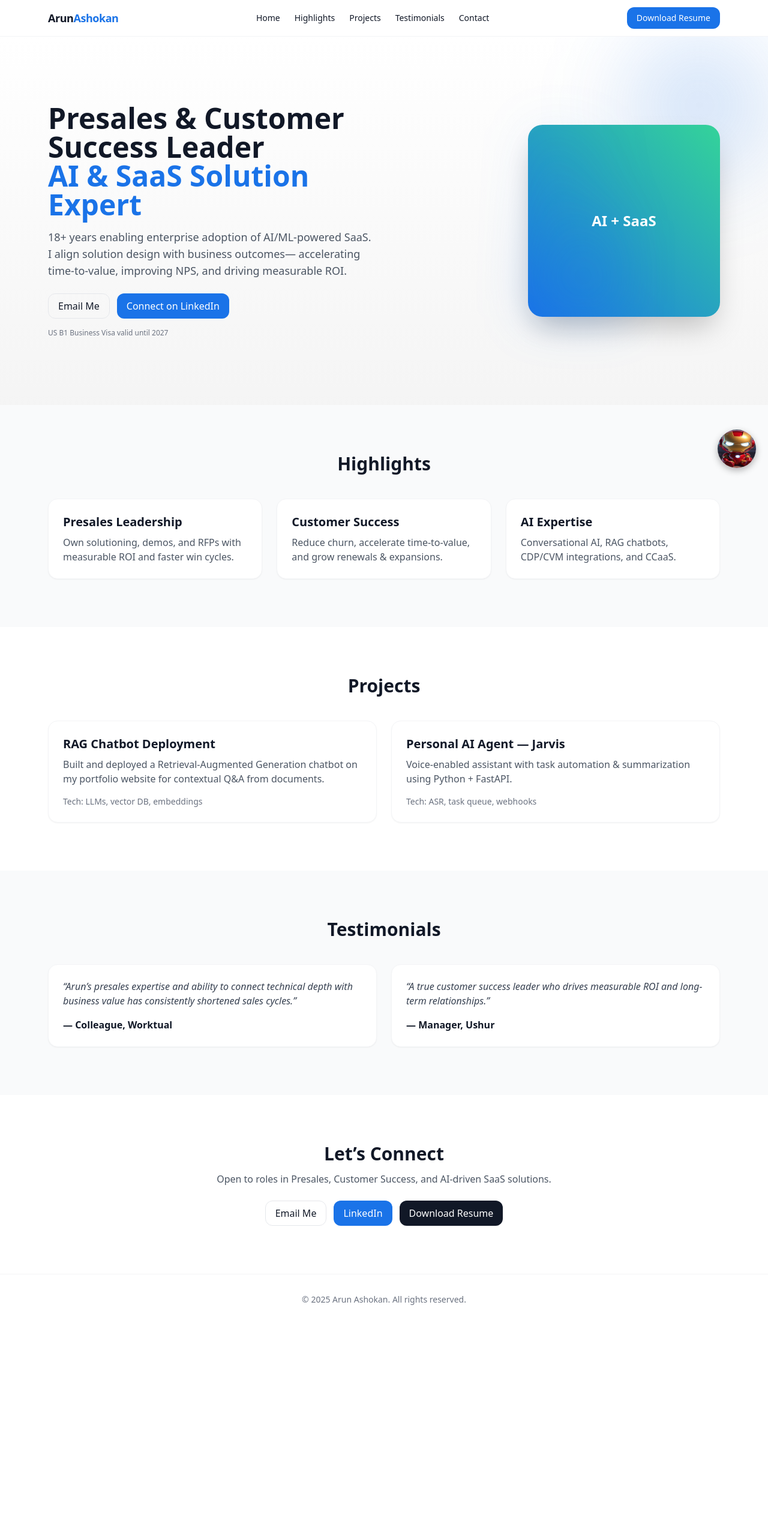
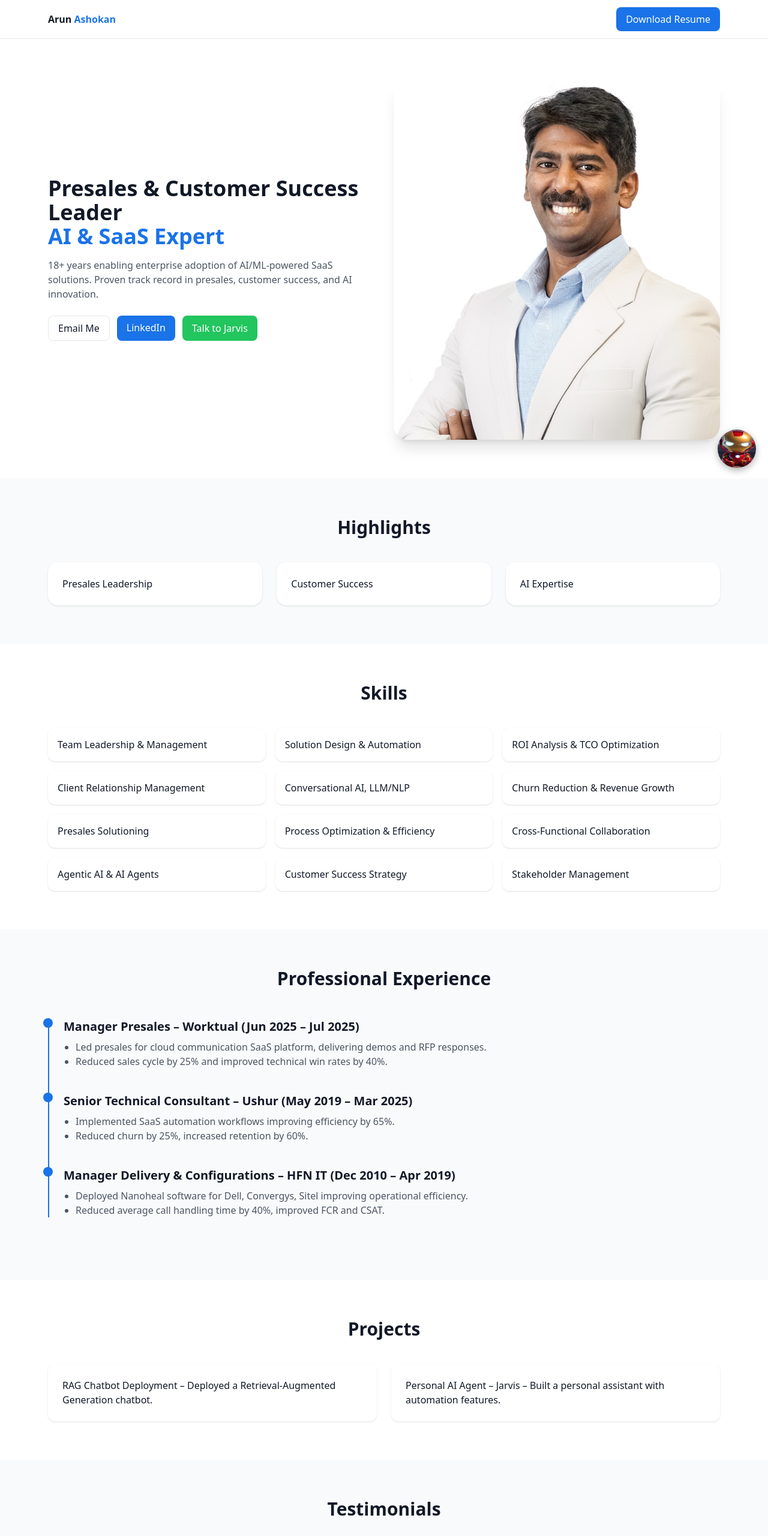
Before and after one commit to hi5arun/portfoliotest, a plain HTML site: page index.html in a window 1280 px wide. Shown: the top 2560 px of the page at 60% size. Before the commit the page ends 2208 px from the top, so only its background shows below. Drawn offline with nearby package versions, Linux system fonts and the light colour scheme.

Commit message:
Update index.html

```diff
--- a/index.html
+++ b/index.html
@@ -3,293 +3,138 @@
 <head>
   <meta charset="utf-8" />
   <meta name="viewport" content="width=device-width, initial-scale=1" />
-  <title>Arun Ashokan | Presales & Customer Success Leader</title>
-  <meta name="description" content="Arun Ashokan — Presales Manager & Customer Success Leader with AI & SaaS expertise.">
-  <meta property="og:title" content="Arun Ashokan | Presales & Customer Success Leader" />
-  <meta property="og:description" content="AI + SaaS solutions, RAG chatbot, and Customer Success outcomes." />
-  <meta property="og:type" content="website" />
-  <meta property="og:url" content="https://hi5arun.github.io/portfolio/" />
-  <link rel="icon" href="img/favicon.png" />
-  <!-- Tailwind via CDN (no build step) -->
+  <title>Arun Ashokan | Portfolio</title>
   <script src="https://cdn.tailwindcss.com"></script>
-  <script>
-    // Tailwind customization: brand colors
-    tailwind.config = {
-      theme: {
-        extend: {
-          colors: {
-            brand: {
-              primary: "#1A73E8",   // Royal Blue
-              accent: "#34D399",    // Bright Green
-              gray: "#E5E5E5"
-            }
-          }
-        }
-      }
-    }
-  </script>
-  <!-- AOS animations -->
+  <script>tailwind.config={theme:{extend:{colors:{brand:{primary:'#1A73E8',accent:'#34D399'}}}}}</script>
   <link rel="stylesheet" href="https://unpkg.com/aos@2.3.4/dist/aos.css" />
-  <link rel="stylesheet" href="assets/css/custom.css" />
 </head>
 <body class="bg-white text-gray-900 antialiased">
-  <!-- Sticky Header -->
-  <header class="sticky top-0 z-50 backdrop-blur bg-white/70 border-b border-gray-100">
-    <div class="max-w-6xl mx-auto px-4 py-3 flex items-center justify-between">
-      <a href="#" class="font-bold text-lg tracking-tight">Arun<span class="text-brand-primary">Ashokan</span></a>
-      <nav class="hidden md:flex items-center gap-6 text-sm">
-        <a href="#home" class="hover:text-brand-primary">Home</a>
-        <a href="#highlights" class="hover:text-brand-primary">Highlights</a>
-        <a href="#projects" class="hover:text-brand-primary">Projects</a>
-        <a href="#testimonials" class="hover:text-brand-primary">Testimonials</a>
-        <a href="#contact" class="hover:text-brand-primary">Contact</a>
-      </nav>
-      <a href="https://drive.google.com/uc?export=download&id=1WT1bzr0M_eLK9WXrUpdb36i26VXyxB3c" target="_blank"
-         class="inline-flex items-center rounded-xl bg-brand-primary px-4 py-2 text-white text-sm font-medium hover:opacity-90 transition">
-        Download Resume
-      </a>
+<header class="sticky top-0 bg-white/80 backdrop-blur z-50 border-b">
+  <div class="max-w-6xl mx-auto flex justify-between items-center px-4 py-3">
+    <span class="font-bold">Arun <span class="text-brand-primary">Ashokan</span></span>
+    <a href="https://drive.google.com/uc?export=download&id=1WT1bzr0M_eLK9WXrUpdb36i26VXyxB3c" target="_blank" class="bg-brand-primary text-white px-4 py-2 rounded-lg">Download Resume</a>
   </div>
 </header>
 
-  <!-- Hero -->
-  <section id="home" class="relative overflow-hidden">
-    <div class="absolute inset-0 -z-10 bg-gradient-to-b from-white to-brand-gray/40"></div>
-    <!-- decorative gradient blob -->
-    <div class="pointer-events-none absolute -top-24 -right-24 w-[420px] h-[420px] rounded-full bg-[radial-gradient(circle_at_center,rgba(26,115,232,0.25),transparent_60%)] blur-3xl"></div>
-    <div class="max-w-6xl mx-auto px-4 py-20 md:py-28 grid md:grid-cols-2 items-center gap-10">
-      <div data-aos="fade-up">
-        <h1 class="text-4xl md:text-5xl font-bold leading-tight">
-          Presales & Customer Success Leader<br/>
-          <span class="text-brand-primary">AI & SaaS Solution Expert</span>
-        </h1>
-        <p class="mt-4 text-gray-600 md:text-lg">
-          18+ years enabling enterprise adoption of AI/ML-powered SaaS. I align solution design with business outcomes—
-          accelerating time-to-value, improving NPS, and driving measurable ROI.
-        </p>
-        <div class="mt-6 flex flex-col sm:flex-row gap-3">
-          <a href="mailto:Hi5arun@gmail.com"
-             class="inline-flex items-center justify-center rounded-xl border border-gray-200 px-4 py-2 font-medium hover:bg-gray-50 transition">
-            Email Me
-          </a>
-          <a href="https://www.linkedin.com/in/hi5arun/" target="_blank"
-             class="inline-flex items-center justify-center rounded-xl bg-brand-primary px-4 py-2 text-white font-medium hover:opacity-90 transition">
-            Connect on LinkedIn
-          </a>
+<section class="max-w-6xl mx-auto px-4 py-16 grid md:grid-cols-2 gap-8 items-center">
+  <div>
+    <h1 class="text-4xl font-bold">Presales & Customer Success Leader<br><span class="text-brand-primary">AI & SaaS Expert</span></h1>
+    <p class="mt-4 text-gray-600">18+ years enabling enterprise adoption of AI/ML-powered SaaS solutions. Proven track record in presales, customer success, and AI innovation.</p>
+    <div class="mt-6 flex gap-3">
+      <a href="mailto:Hi5arun@gmail.com" class="border px-4 py-2 rounded-lg">Email Me</a>
+      <a href="https://www.linkedin.com/in/hi5arun/" target="_blank" class="bg-brand-primary text-white px-4 py-2 rounded-lg">LinkedIn</a>
+      <button onclick="document.getElementById('jarvis-popup').style.display='block'" class="bg-green-500 text-white px-4 py-2 rounded-lg">Talk to Jarvis</button>
     </div>
-        <div class="mt-4 text-xs text-gray-500">US B1 Business Visa valid until 2027</div>
   </div>
-      <div class="flex justify-center md:justify-end" data-aos="zoom-in" data-aos-delay="150">
-        <div class="relative w-64 h-64 md:w-80 md:h-80">
-          <div class="absolute inset-0 rounded-3xl bg-gradient-to-tr from-brand-primary to-brand-accent shadow-2xl"></div>
-          <div class="absolute -inset-1 rounded-3xl bg-[conic-gradient(from_180deg_at_50%_50%,rgba(26,115,232,0.25),transparent_50%)] blur-2xl"></div>
-          <div class="relative w-full h-full rounded-3xl flex items-center justify-center">
-            <span class="text-white text-xl md:text-2xl font-bold">AI + SaaS</span>
+  <div><img src="img/Arun Ashokan.jpg" alt="Arun Ashokan" class="rounded-3xl shadow-xl w-full object-cover"></div>
+</section>
+
+<section id="highlights" class="py-16 bg-gray-50">
+  <div class="max-w-6xl mx-auto px-4">
+    <h2 class="text-3xl font-bold text-center">Highlights</h2>
+    <div class="mt-10 grid md:grid-cols-3 gap-6">
+      <div class="p-6 bg-white rounded-2xl shadow">Presales Leadership</div>
+      <div class="p-6 bg-white rounded-2xl shadow">Customer Success</div>
+      <div class="p-6 bg-white rounded-2xl shadow">AI Expertise</div>
     </div>
+  </div>
+</section>
+
+<section id="skills" class="py-16">
+  <div class="max-w-6xl mx-auto px-4">
+    <h2 class="text-3xl font-bold text-center">Skills</h2>
+    <div class="mt-10 grid md:grid-cols-3 gap-4">
+      <div class="p-4 bg-white rounded-xl shadow">Team Leadership & Management</div>
+      <div class="p-4 bg-white rounded-xl shadow">Solution Design & Automation</div>
+      <div class="p-4 bg-white rounded-xl shadow">ROI Analysis & TCO Optimization</div>
+      <div class="p-4 bg-white rounded-xl shadow">Client Relationship Management</div>
+      <div class="p-4 bg-white rounded-xl shadow">Conversational AI, LLM/NLP</div>
+      <div class="p-4 bg-white rounded-xl shadow">Churn Reduction & Revenue Growth</div>
+      <div class="p-4 bg-white rounded-xl shadow">Presales Solutioning</div>
+      <div class="p-4 bg-white rounded-xl shadow">Process Optimization & Efficiency</div>
+      <div class="p-4 bg-white rounded-xl shadow">Cross-Functional Collaboration</div>
+      <div class="p-4 bg-white rounded-xl shadow">Agentic AI & AI Agents</div>
+      <div class="p-4 bg-white rounded-xl shadow">Customer Success Strategy</div>
+      <div class="p-4 bg-white rounded-xl shadow">Stakeholder Management</div>
+    </div>
+  </div>
+</section>
+
+<section id="experience" class="py-16 bg-gray-50">
+  <div class="max-w-6xl mx-auto px-4">
+    <h2 class="text-3xl font-bold text-center">Professional Experience</h2>
+    <div class="relative mt-12 border-l-2 border-brand-primary">
+      <div class="mb-10 ml-6">
+        <div class="absolute w-4 h-4 bg-brand-primary rounded-full -left-2.5"></div>
+        <h3 class="text-xl font-semibold">Manager Presales – Worktual (Jun 2025 – Jul 2025)</h3>
+        <ul class="list-disc ml-5 mt-2 text-gray-600">
+          <li>Led presales for cloud communication SaaS platform, delivering demos and RFP responses.</li>
+          <li>Reduced sales cycle by 25% and improved technical win rates by 40%.</li>
+        </ul>
+      </div>
+      <div class="mb-10 ml-6">
+        <div class="absolute w-4 h-4 bg-brand-primary rounded-full -left-2.5"></div>
+        <h3 class="text-xl font-semibold">Senior Technical Consultant – Ushur (May 2019 – Mar 2025)</h3>
+        <ul class="list-disc ml-5 mt-2 text-gray-600">
+          <li>Implemented SaaS automation workflows improving efficiency by 65%.</li>
+          <li>Reduced churn by 25%, increased retention by 60%.</li>
+        </ul>
+      </div>
+      <div class="mb-10 ml-6">
+        <div class="absolute w-4 h-4 bg-brand-primary rounded-full -left-2.5"></div>
+        <h3 class="text-xl font-semibold">Manager Delivery & Configurations – HFN IT (Dec 2010 – Apr 2019)</h3>
+        <ul class="list-disc ml-5 mt-2 text-gray-600">
+          <li>Deployed Nanoheal software for Dell, Convergys, Sitel improving operational efficiency.</li>
+          <li>Reduced average call handling time by 40%, improved FCR and CSAT.</li>
+        </ul>
       </div>
     </div>
   </div>
 </section>
 
-  <!-- Highlights -->
-  <section id="highlights" class="py-16 md:py-20 bg-gray-50">
+<section id="projects" class="py-16">
   <div class="max-w-6xl mx-auto px-4">
-      <h2 class="text-3xl font-bold text-center" data-aos="fade-up">Highlights</h2>
-      <div class="mt-10 grid md:grid-cols-3 gap-6">
-        <div class="rounded-2xl bg-white p-6 shadow-sm border border-gray-100" data-aos="fade-up" data-aos-delay="0">
-          <h3 class="text-xl font-semibold">Presales Leadership</h3>
-          <p class="mt-2 text-gray-600">Own solutioning, demos, and RFPs with measurable ROI and faster win cycles.</p>
-        </div>
-        <div class="rounded-2xl bg-white p-6 shadow-sm border border-gray-100" data-aos="fade-up" data-aos-delay="100">
-          <h3 class="text-xl font-semibold">Customer Success</h3>
-          <p class="mt-2 text-gray-600">Reduce churn, accelerate time-to-value, and grow renewals & expansions.</p>
-        </div>
-        <div class="rounded-2xl bg-white p-6 shadow-sm border border-gray-100" data-aos="fade-up" data-aos-delay="200">
-          <h3 class="text-xl font-semibold">AI Expertise</h3>
-          <p class="mt-2 text-gray-600">Conversational AI, RAG chatbots, CDP/CVM integrations, and CCaaS.</p>
-        </div>
+    <h2 class="text-3xl font-bold text-center">Projects</h2>
+    <div class="mt-10 grid md:grid-cols-2 gap-6">
+      <div class="p-6 bg-white rounded-xl shadow">RAG Chatbot Deployment – Deployed a Retrieval-Augmented Generation chatbot.</div>
+      <div class="p-6 bg-white rounded-xl shadow">Personal AI Agent – Jarvis – Built a personal assistant with automation features.</div>
     </div>
   </div>
 </section>
 
-  <!-- Projects -->
-  <section id="projects" class="py-16 md:py-20">
+<section id="testimonials" class="py-16 bg-gray-50">
   <div class="max-w-6xl mx-auto px-4">
-      <h2 class="text-3xl font-bold text-center" data-aos="fade-up">Projects</h2>
+    <h2 class="text-3xl font-bold text-center">Testimonials</h2>
     <div class="mt-10 grid md:grid-cols-2 gap-6">
-        <div class="rounded-2xl bg-white p-6 shadow-sm border border-gray-100 hover:shadow-md transition" data-aos="fade-up">
-          <h3 class="text-xl font-semibold">RAG Chatbot Deployment</h3>
-          <p class="mt-2 text-gray-600">Built and deployed a Retrieval‑Augmented Generation chatbot on my portfolio website for contextual Q&A from documents.</p>
-          <div class="mt-4 text-sm text-gray-500">Tech: LLMs, vector DB, embeddings</div>
-        </div>
-        <div class="rounded-2xl bg-white p-6 shadow-sm border border-gray-100 hover:shadow-md transition" data-aos="fade-up" data-aos-delay="100">
-          <h3 class="text-xl font-semibold">Personal AI Agent — Jarvis</h3>
-          <p class="mt-2 text-gray-600">Voice-enabled assistant with task automation & summarization using Python + FastAPI.</p>
-          <div class="mt-4 text-sm text-gray-500">Tech: ASR, task queue, webhooks</div>
-        </div>
+      <img src="img/Aneri recommendation.png" alt="Aneri Recommendation" class="rounded-2xl shadow">
+      <img src="img/Anshita recommendation.png" alt="Anshita Recommendation" class="rounded-2xl shadow">
+      <img src="img/Eoghan recommendation.png" alt="Eoghan Recommendation" class="rounded-2xl shadow">
+      <img src="img/Suman recommendation.png" alt="Suman Recommendation" class="rounded-2xl shadow">
     </div>
   </div>
 </section>
 
-  <!-- Testimonials -->
-  <section id="testimonials" class="py-16 md:py-20 bg-gray-50">
-    <div class="max-w-6xl mx-auto px-4">
-      <h2 class="text-3xl font-bold text-center" data-aos="fade-up">Testimonials</h2>
-      <div class="mt-10 grid md:grid-cols-2 gap-6">
-        <blockquote class="rounded-2xl bg-white p-6 shadow-sm border border-gray-100" data-aos="fade-up">
-          <p class="italic text-gray-700">“Arun’s presales expertise and ability to connect technical depth with business value has consistently shortened sales cycles.”</p>
-          <footer class="mt-4 font-semibold">— Colleague, Worktual</footer>
-        </blockquote>
-        <blockquote class="rounded-2xl bg-white p-6 shadow-sm border border-gray-100" data-aos="fade-up" data-aos-delay="100">
-          <p class="italic text-gray-700">“A true customer success leader who drives measurable ROI and long-term relationships.”</p>
-          <footer class="mt-4 font-semibold">— Manager, Ushur</footer>
-        </blockquote>
-      </div>
+<section class="py-16 bg-brand-primary text-white text-center">
+  <h2 class="text-3xl font-bold">Let’s Connect</h2>
+  <p class="mt-2">Open to Presales, Customer Success, and AI-driven SaaS roles.</p>
+  <div class="mt-6 flex justify-center gap-3">
+    <a href="mailto:Hi5arun@gmail.com" class="border px-4 py-2 rounded-lg bg-white text-brand-primary">Email Me</a>
+    <a href="https://www.linkedin.com/in/hi5arun/" target="_blank" class="bg-white text-brand-primary px-4 py-2 rounded-lg">LinkedIn</a>
+    <button onclick="document.getElementById('jarvis-popup').style.display='block'" class="bg-green-500 text-white px-4 py-2 rounded-lg">Talk to Jarvis</button>
   </div>
 </section>
 
-  <!-- Call to Action -->
-  <section id="contact" class="py-16 md:py-20">
-    <div class="max-w-6xl mx-auto px-4 text-center">
-      <h2 class="text-3xl font-bold" data-aos="fade-up">Let’s Connect</h2>
-      <p class="mt-3 text-gray-600" data-aos="fade-up" data-aos-delay="100">
-        Open to roles in Presales, Customer Success, and AI-driven SaaS solutions.
-      </p>
-      <div class="mt-6 flex justify-center gap-3" data-aos="zoom-in">
-        <a href="mailto:Hi5arun@gmail.com"
-           class="inline-flex items-center justify-center rounded-xl border border-gray-200 px-4 py-2 font-medium hover:bg-gray-50 transition">
-          Email Me
-        </a>
-        <a href="https://www.linkedin.com/in/hi5arun/" target="_blank"
-           class="inline-flex items-center justify-center rounded-xl bg-brand-primary px-4 py-2 text-white font-medium hover:opacity-90 transition">
-          LinkedIn
-        </a>
-        <a href="https://drive.google.com/uc?export=download&id=1WT1bzr0M_eLK9WXrUpdb36i26VXyxB3c" target="_blank"
-           class="inline-flex items-center justify-center rounded-xl bg-gray-900 px-4 py-2 text-white font-medium hover:opacity-90 transition">
-          Download Resume
-        </a>
+<!-- Jarvis Chatbot -->
+<div id="jarvis-toggle" style="position:fixed;bottom:20px;right:20px;cursor:pointer;z-index:9999;">
+  <img src="img/jarvis-avatar.jpg" alt="Jarvis" style="width:64px;height:64px;border-radius:50%;box-shadow:0px 4px 12px rgba(0,0,0,0.3);">
 </div>
+<div id="jarvis-popup" style="display:none;position:fixed;bottom:90px;right:20px;width:400px;height:600px;background:white;border-radius:12px;box-shadow:0px 6px 18px rgba(0,0,0,0.3);overflow:hidden;z-index:9998;">
+  <div id="jarvis-close" style="position:absolute;top:5px;right:10px;font-size:20px;font-weight:bold;color:#555;cursor:pointer;">&times;</div>
+  <iframe src="https://hi5arun4ai-portfoliochatbot.hf.space" width="100%" height="100%" frameborder="0" style="border:none;"></iframe>
 </div>
-  </section>
-
-  <footer class="border-t border-gray-100 py-8 text-center text-sm text-gray-500">
-    © <span id="year"></span> Arun Ashokan. All rights reserved.
-  </footer>
 
 <script src="https://unpkg.com/aos@2.3.4/dist/aos.js"></script>
-  <script src="assets/js/main.js"></script>
-
-<style>
-  /* Floating Jarvis Avatar Button */
-  #jarvis-toggle {
-    position: fixed;
-    bottom: 20px;
-    right: 20px;
-    cursor: pointer;
-    z-index: 9999;
-  }
-
-  #jarvis-toggle img {
-    width: 64px;
-    height: 64px;
-    border-radius: 50%;
-    box-shadow: 0px 4px 12px rgba(0,0,0,0.3);
-    transition: transform 0.2s ease;
-  }
-
-  #jarvis-toggle img:hover {
-    transform: scale(1.1);
-  }
-
-  /* Tooltip */
-  #jarvis-tooltip {
-    position: absolute;
-    bottom: 80px;
-    right: 20px;
-    background: #333;
-    color: #fff;
-    padding: 6px 12px;
-    border-radius: 8px;
-    font-size: 14px;
-    white-space: nowrap;
-    box-shadow: 0px 3px 8px rgba(0,0,0,0.25);
-    z-index: 10000;
-    opacity: 0;
-    transform: translateY(10px);
-    transition: opacity 0.25s ease, transform 0.25s ease;
-    pointer-events: none;
-  }
-
-  #jarvis-toggle:hover + #jarvis-tooltip {
-    opacity: 1;
-    transform: translateY(0);
-  }
-
-  /* Chatbot Popup */
-  #jarvis-popup {
-    display: none;
-    position: fixed;
-    bottom: 90px;
-    right: 20px;
-    width: 400px;
-    height: 600px;
-    background: white;
-    border-radius: 12px;
-    box-shadow: 0px 6px 18px rgba(0,0,0,0.3);
-    overflow: hidden;
-    z-index: 9998;
-  }
-
-  /* Close Button */
-  #jarvis-close {
-    position: absolute;
-    top: 5px;
-    right: 10px;
-    font-size: 20px;
-    font-weight: bold;
-    color: #555;
-    cursor: pointer;
-    z-index: 10000;
-  }
-
-  #jarvis-close:hover {
-    color: red;
-  }
-</style>
-
-<!-- Floating Jarvis Button (Image) -->
-<div id="jarvis-toggle">
-  <img src="img/jarvis-avatar.jpg" alt="Jarvis">
-</div>
-<div id="jarvis-tooltip">🤖 Talk to Jarvis</div>
-
-<!-- Chatbot Popup -->
-<div id="jarvis-popup">
-  <div id="jarvis-close">&times;</div>
-  <iframe
-    src="https://hi5arun4ai-portfoliochatbot.hf.space"
-    width="100%"
-    height="100%"
-    frameborder="0"
-    style="border:none;">
-  </iframe>
-</div>
-
-<script>
-  const toggleBtn = document.getElementById("jarvis-toggle");
-  const popup = document.getElementById("jarvis-popup");
-  const closeBtn = document.getElementById("jarvis-close");
-  const tooltip = document.getElementById("jarvis-tooltip");
-
-  toggleBtn.addEventListener("click", () => {
-    popup.style.display = (popup.style.display === "none" || popup.style.display === "") ? "block" : "none";
-    tooltip.style.display = "none"; // Hide tooltip when chat opens
-  });
-
-  closeBtn.addEventListener("click", () => {
-    popup.style.display = "none";
-    tooltip.style.display = "block"; // Show tooltip again when chat closes
-  });
-</script>
+<script>AOS.init({ once:true });document.getElementById("jarvis-toggle").onclick=()=>{document.getElementById("jarvis-popup").style.display="block"};document.getElementById("jarvis-close").onclick=()=>{document.getElementById("jarvis-popup").style.display="none"};</script>
 
 </body>
 </html>
```
Lines whose indentation alone changed are shown as unchanged.
